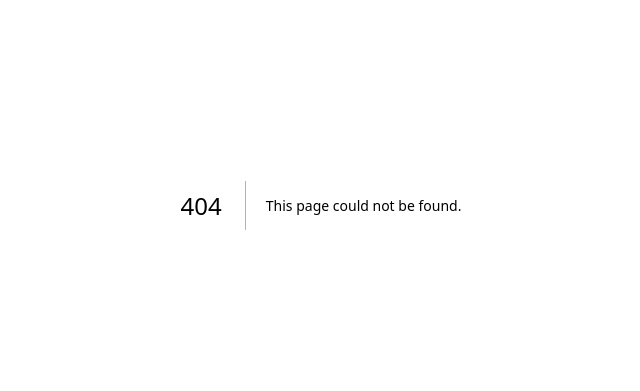
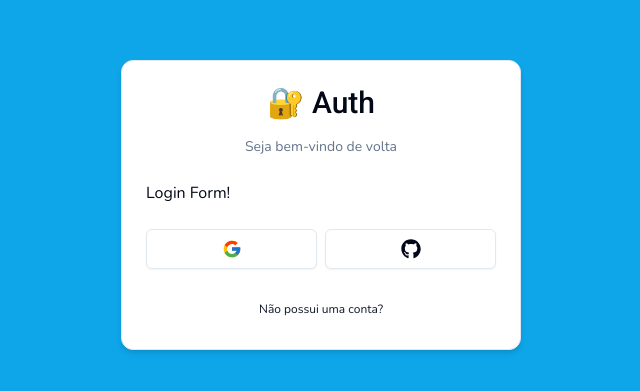
Before and after one commit to alant2031/auth-app, a Next.js app: page /auth/login in a window 1280 px wide. Before the commit this address had no page. Shown: the part 195-586 px from the top of the page, without its empty margins (319-959 px from the left). Built offline with nearby package versions, Linux system fonts and the light colour scheme.

Commit message:
Card wrapper

```diff
--- /dev/null
+++ b/app/auth/layout.tsx
@@ -0,0 +1,11 @@
+import React from 'react';
+
+function AuthLayout({ children }: { children: React.ReactNode }) {
+	return (
+		<div className="h-full flex items-center justify-center bg-sky-500">
+			{children}
+		</div>
+	);
+}
+
+export default AuthLayout;
--- /dev/null
+++ b/app/auth/login/page.tsx
@@ -0,0 +1,8 @@
+import { LoginForm } from '@/components/auth/login-form';
+import React from 'react';
+
+function LoginPage() {
+	return <LoginForm />;
+}
+
+export default LoginPage;
--- a/app/layout.tsx
+++ b/app/layout.tsx
@@ -1,12 +1,12 @@
-import type { Metadata } from "next";
-import { Inter } from "next/font/google";
-import "./globals.css";
+import type { Metadata } from 'next';
+import { Nunito } from 'next/font/google';
+import './globals.css';
 
-const inter = Inter({ subsets: ["latin"] });
+const nunito = Nunito({ subsets: ['latin'] });
 
 export const metadata: Metadata = {
-  title: "Create Next App",
-  description: "Generated by create next app",
+	title: 'Create Next App',
+	description: 'Generated by create next app',
 };
 
 export default function RootLayout({
@@ -16,7 +16,7 @@
 }>) {
 	return (
 		<html lang="en">
-      <body className={inter.className}>{children}</body>
+			<body className={nunito.className}>{children}</body>
 		</html>
 	);
 }
--- a/app/page.tsx
+++ b/app/page.tsx
@@ -20,10 +20,10 @@
 				>
 					🔐 Auth
 				</h1>
-				<p className="text-white text-lg">A simple authentication servie</p>
+				<p className="text-white text-lg">um serviço de autenticação simples</p>
 				<LoginButton>
 					<Button variant="secondary" size="lg">
-						Sign in
+						Entrar
 					</Button>
 				</LoginButton>
 			</div>
--- /dev/null
+++ b/components/auth/back-button.tsx
@@ -0,0 +1,17 @@
+'use client';
+
+import { Button } from '@/components/ui/button';
+import Link from 'next/link';
+
+interface BackButtonProps {
+	label: string;
+	href: string;
+}
+
+export const BackButton = ({ label, href }: BackButtonProps) => {
+	return (
+		<Button variant="link" className="font-normal w-full" size="sm" asChild>
+			<Link href={href}>{label}</Link>
+		</Button>
+	);
+};
--- /dev/null
+++ b/components/auth/card-wrapper.tsx
@@ -0,0 +1,43 @@
+'use client';
+import {
+	Card,
+	CardContent,
+	CardFooter,
+	CardHeader,
+} from '@/components/ui/card';
+import { Header } from './header';
+import { Social } from './social';
+import { BackButton } from './back-button';
+
+interface CardWrapperProps {
+	children: React.ReactNode;
+	headerLabel: string;
+	backButtonLabel: string;
+	backButtonHref: string;
+	showSocial?: boolean;
+}
+
+export const CardWrapper = ({
+	children,
+	headerLabel,
+	backButtonLabel,
+	backButtonHref,
+	showSocial,
+}: CardWrapperProps) => {
+	return (
+		<Card className="w-[400px] shadow-md">
+			<CardHeader>
+				<Header label={headerLabel} />
+			</CardHeader>
+			<CardContent>{children}</CardContent>
+			{showSocial && (
+				<CardFooter>
+					<Social />
+				</CardFooter>
+			)}
+			<CardFooter>
+				<BackButton label={backButtonLabel} href={backButtonHref} />
+			</CardFooter>
+		</Card>
+	);
+};
--- /dev/null
+++ b/components/auth/header.tsx
@@ -0,0 +1,17 @@
+import { Roboto } from 'next/font/google';
+import { cn } from '@/lib/utils';
+
+const font = Roboto({ subsets: ['latin'], weight: ['500'] });
+
+interface HeaderProps {
+	label: string;
+}
+
+export const Header = ({ label }: HeaderProps) => {
+	return (
+		<div className="w-full flex flex-col gap-y-4 items-center justify-center">
+			<h1 className={cn('text-3xl font-semibold', font.className)}>🔐 Auth</h1>
+			<p className="text-muted-foreground text-sm">{label}</p>
+		</div>
+	);
+};
--- /dev/null
+++ b/components/auth/login-form.tsx
@@ -0,0 +1,14 @@
+import { CardWrapper } from './card-wrapper';
+
+export const LoginForm = () => {
+	return (
+		<CardWrapper
+			headerLabel="Seja bem-vindo de volta"
+			backButtonLabel="Não possui uma conta?"
+			backButtonHref="/auth/register"
+			showSocial
+		>
+			Login Form!
+		</CardWrapper>
+	);
+};
--- /dev/null
+++ b/components/auth/social.tsx
@@ -0,0 +1,18 @@
+'use client';
+
+import { FcGoogle } from 'react-icons/fc';
+import { FaGithub } from 'react-icons/fa';
+import { Button } from '@/components/ui/button';
+
+export const Social = () => {
+	return (
+		<div className="flex items-center w-full gap-x-2">
+			<Button size="lg" className="w-full" variant="outline" onClick={() => {}}>
+				<FcGoogle className="h-5 w-5" />
+			</Button>
+			<Button size="lg" className="w-full" variant="outline" onClick={() => {}}>
+				<FaGithub className="h-5 w-5" />
+			</Button>
+		</div>
+	);
+};
--- /dev/null
+++ b/components/ui/card.tsx
@@ -0,0 +1,76 @@
+import * as React from "react"
+
+import { cn } from "@/lib/utils"
+
+const Card = React.forwardRef<
+  HTMLDivElement,
+  React.HTMLAttributes<HTMLDivElement>
+>(({ className, ...props }, ref) => (
+  <div
+    ref={ref}
+    className={cn(
+      "rounded-xl border bg-card text-card-foreground shadow",
+      className
+    )}
+    {...props}
+  />
+))
+Card.displayName = "Card"
+
+const CardHeader = React.forwardRef<
+  HTMLDivElement,
+  React.HTMLAttributes<HTMLDivElement>
+>(({ className, ...props }, ref) => (
+  <div
+    ref={ref}
+    className={cn("flex flex-col space-y-1.5 p-6", className)}
+    {...props}
+  />
+))
+CardHeader.displayName = "CardHeader"
+
+const CardTitle = React.forwardRef<
+  HTMLParagraphElement,
+  React.HTMLAttributes<HTMLHeadingElement>
+>(({ className, ...props }, ref) => (
+  <h3
+    ref={ref}
+    className={cn("font-semibold leading-none tracking-tight", className)}
+    {...props}
+  />
+))
+CardTitle.displayName = "CardTitle"
+
+const CardDescription = React.forwardRef<
+  HTMLParagraphElement,
+  React.HTMLAttributes<HTMLParagraphElement>
+>(({ className, ...props }, ref) => (
+  <p
+    ref={ref}
+    className={cn("text-sm text-muted-foreground", className)}
+    {...props}
+  />
+))
+CardDescription.displayName = "CardDescription"
+
+const CardContent = React.forwardRef<
+  HTMLDivElement,
+  React.HTMLAttributes<HTMLDivElement>
+>(({ className, ...props }, ref) => (
+  <div ref={ref} className={cn("p-6 pt-0", className)} {...props} />
+))
+CardContent.displayName = "CardContent"
+
+const CardFooter = React.forwardRef<
+  HTMLDivElement,
+  React.HTMLAttributes<HTMLDivElement>
+>(({ className, ...props }, ref) => (
+  <div
+    ref={ref}
+    className={cn("flex items-center p-6 pt-0", className)}
+    {...props}
+  />
+))
+CardFooter.displayName = "CardFooter"
+
+export { Card, CardHeader, CardFooter, CardTitle, CardDescription, CardContent }
--- a/package.json
+++ b/package.json
@@ -16,6 +16,7 @@
     "next": "14.1.0",
     "react": "^18",
     "react-dom": "^18",
+    "react-icons": "^5.0.1",
     "tailwind-merge": "^2.2.1",
     "tailwindcss-animate": "^1.0.7"
   },
```
Also changed, not shown: 1 other file (tests, documents, lock files or other folders). Lines whose indentation alone changed are shown as unchanged.
